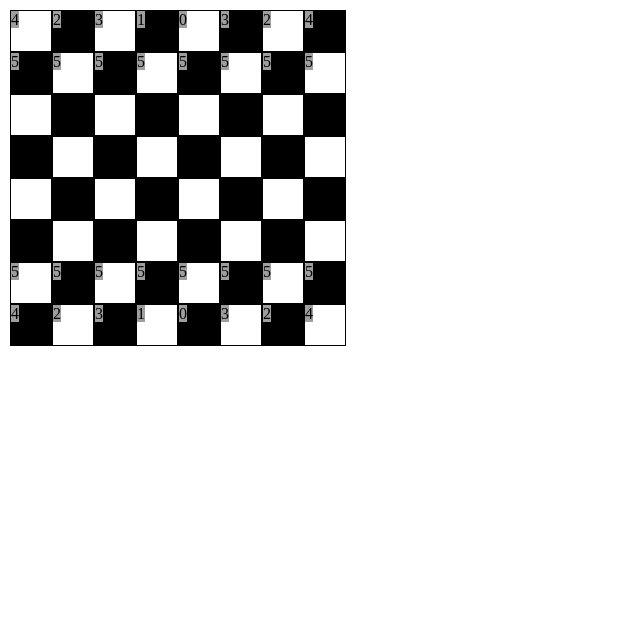
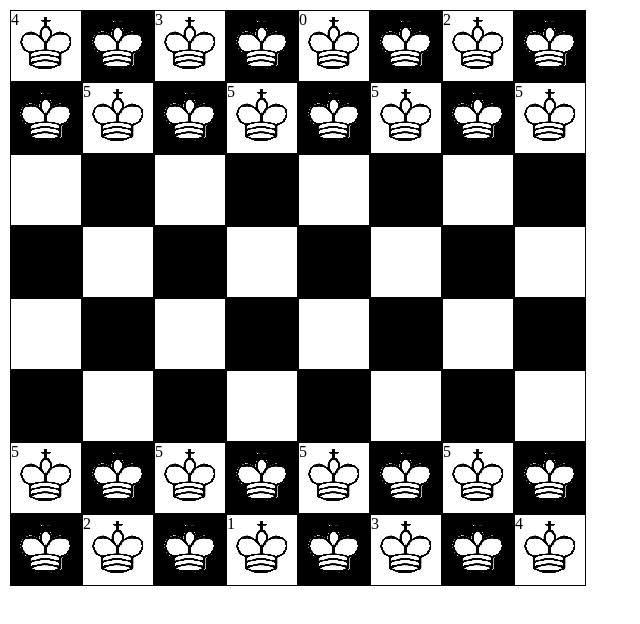
Before and after one commit to fredzqm/Chess, an Angular app in the folder web/: page / in a window 1280 px wide. Shown: the top 624 px of the page, without its empty margins (0-640 px from the left). Built offline with nearby package versions, Linux system fonts and the light colour scheme; grey boxes are pictures that could not be loaded.

Commit message:
add Sprit for each type of piece

```diff
--- a/web/src/app/PieceSquare.ts
+++ b/web/src/app/PieceSquare.ts
@@ -7,9 +7,20 @@ export enum PieceType {
 	PAWN
 }
 
+
+
 export class PieceSquare {
 	constructor(
 		public type : PieceType,
 		public side : boolean
 		) {}
+
+	getImagePosition() : string {
+		switch (this.type) {
+			case PieceType.KING:
+				return "0 0";
+			default:
+				return "0 0";
+		}
+	}
 }
--- a/web/src/app/board/board.component.css
+++ b/web/src/app/board/board.component.css
@@ -1,16 +1,16 @@
-table#chess div div {
-  width: 40px;
-  height: 40px;
+table#chess div app-square {
+  width: 70px;
+  height: 70px;
   border: solid #000 1px;
   float:left;
 }
 
-table#chess div:nth-child(odd) div:nth-child(even),
-table#chess div:nth-child(even) div:nth-child(odd) {
+table#chess div:nth-child(odd) app-square:nth-child(even),
+table#chess div:nth-child(even) app-square:nth-child(odd) {
   background: #000;
 }
 
-table#chess div:nth-child(odd) div:nth-child(odd),
-table#chess div:nth-child(even) div:nth-child(even) {
+table#chess div:nth-child(odd) app-square:nth-child(odd),
+table#chess div:nth-child(even) app-square:nth-child(even) {
   background: #fff;
 }
--- a/web/src/app/board/board.component.html
+++ b/web/src/app/board/board.component.html
@@ -1,7 +1,6 @@
 <table id='chess'>
 	<div *ngFor = "let row of pieces">
-		<div *ngFor = "let square of row">
-			<app-square [piece]= 'square'></app-square>
-		</div>
+		<app-square *ngFor = "let square of row"
+			[piece]="square"></app-square>
 	</div>
 </table>
--- a/web/src/app/square/square.component.css
+++ b/web/src/app/square/square.component.css
@@ -1,11 +1,4 @@
 div {
-	width: 20px;
-	height: 20px;
-	margin: 0px;
-	padding: 0px;
+	width: 100%;
+	height: 100%;
 }
-
-:host {
-	padding: 0px;
-	margin: 0px;
-}
--- a/web/src/app/square/square.component.html
+++ b/web/src/app/square/square.component.html
@@ -1,5 +1,4 @@
-<div>
-	<span *ngIf='piece' [style.background-image]="'url(' + photo + ')'">
-		{{piece.type}}
-	</span>
+<div *ngIf='piece'
+	[ngStyle]="style">
+	{{piece.type}}
 </div>
--- a/web/src/app/square/square.component.ts
+++ b/web/src/app/square/square.component.ts
@@ -1,17 +1,32 @@
-import { Component, OnInit, Input } from '@angular/core';
+import { Component, OnInit, Input, OnChanges, SimpleChanges } from '@angular/core';
+import { PieceSquare, PieceType } from '../PieceSquare';
 
 @Component({
   selector: 'app-square',
   templateUrl: './square.component.html',
   styleUrls: ['./square.component.css']
 })
-export class SquareComponent implements OnInit {
+export class SquareComponent implements OnInit, OnChanges {
+  @Input() piece : PieceSquare;
+  style = {};
 
-  @Input() piece;
+  constructor() {
 
-  constructor() { }
+  }
 
-  ngOnInit() {
+  ngOnInit() { }
+
+  ngOnChanges(changes: SimpleChanges) {
+  	if (changes['piece']) {
+  		if (this.piece) {
+	  		this.style = {
+					'background-image' : 'url(../assets/Chess_symbols.png)',
+					'background-position' : this.piece.getImagePosition()
+	  		};
+	  	} else {
+	  		this.style = {};
+	  	}
+  	}
   }
 
 }
```
